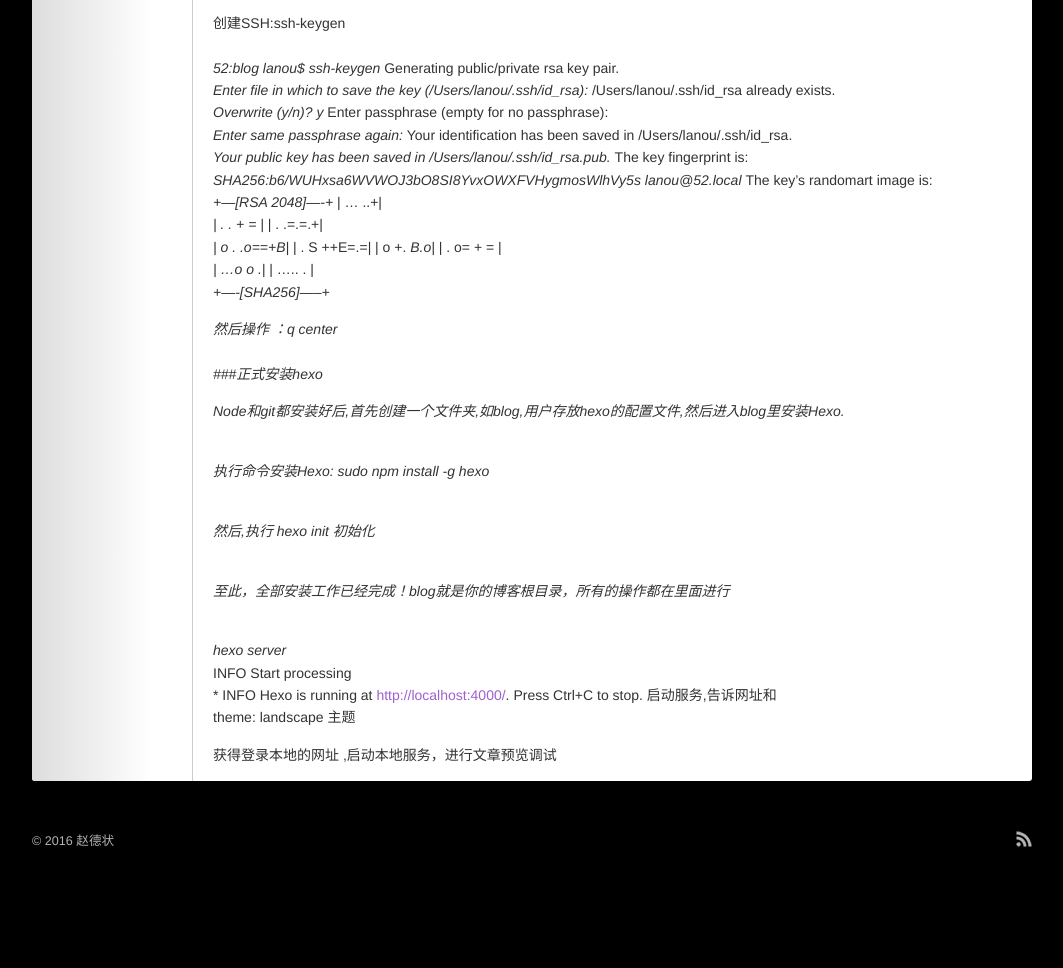
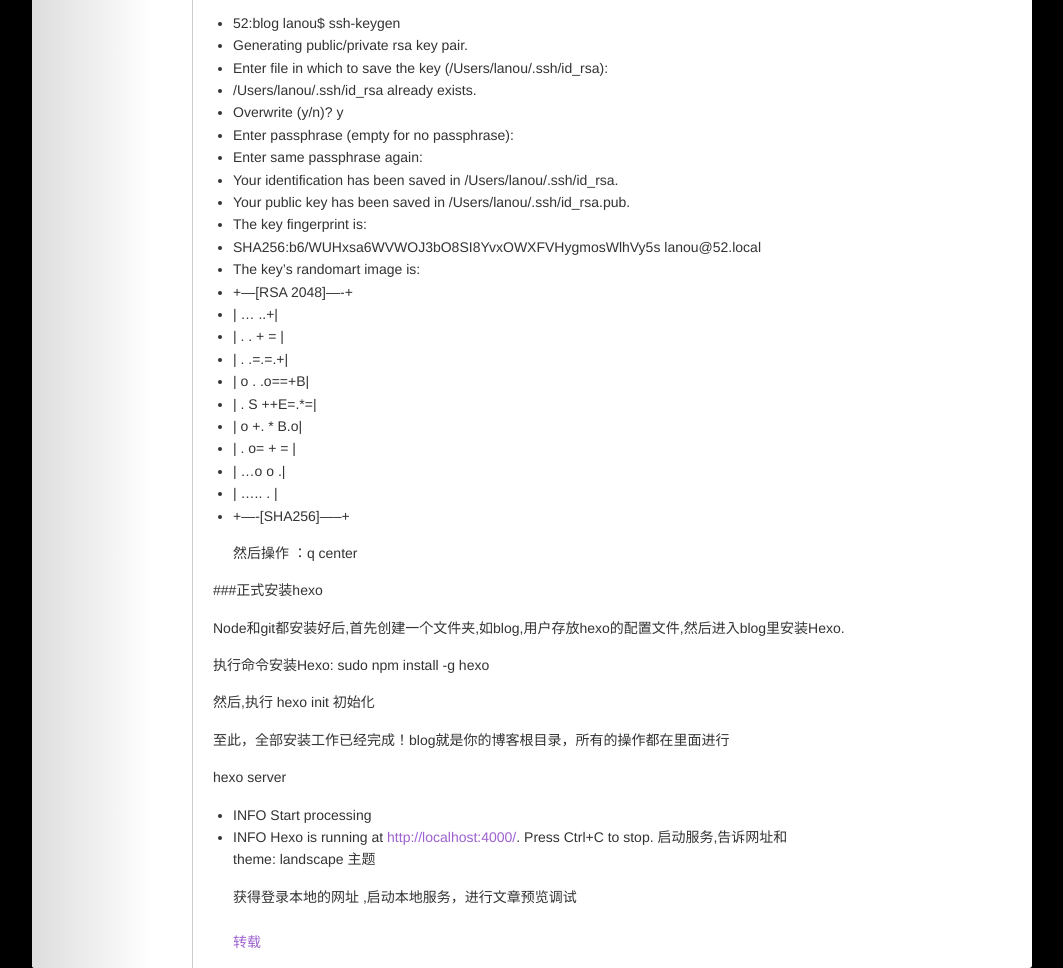
Before and after one commit to 41152419901017/41152419901017.github.io, a plain HTML site: page 2016/05/11/我的第一篇博客/index.html in a window 1280 px wide. Shown: the part 1221-2189 px from the top of the page, without its empty margins (108-1171 px from the left). Before the commit the page ends 2122 px from the top, so only its background shows below. Drawn offline with nearby package versions, Linux system fonts and the light colour scheme.

Commit message:
Site updated: 2016-05-11 22:27:30

```diff
--- a/2016/05/11/我的第一篇博客/index.html
+++ b/2016/05/11/我的第一篇博客/index.html
@@ -58,22 +58,43 @@
 <p>title: hexo+github 搭建自己的博客<br>date: 2016-05-11 15:31:25<br>tags:<br> </p><h3> 正文</h3><br> <p>hexo是一款基于NOde.js的静态博客框架,这篇教程是针对与Mac的,不啰嗦,直接上搭建步骤.<br><br><br> </p><h2>配置环境</h2><br> <em>安装Node</em>（必须）<p></p>
 <p> <img src="/Users/lanou/Desktop/17AAA232-705F-4D09-86D4-C75A0B8BEE11.png" alt="Mou icon"><br> /Users/lanou/Desktop/17AAA232-705F-4D09-86D4-C75A0B8BEE11.png</p>
 <p>####（安装我选择圈圈的稳定版）</p>
-<p>作用：用来生成静态页面</p><br> <p> 到Node.js官网下载</p><br> <p>安装git</p><br> <p>作用：把本地的hexo内容提交到github上去</p><br> <p>安装Xcode就自带有git,我就不多说了。</p><br> <p>申请github</p><br> <p>作用：用来做博客的远程创库、域名、服务器之类的，怎么与本地hexo建立连接等下讲</p><br> <br><br> <p>github账号我也不再啰嗦了，没有的话直接申请就行了，跟一般的注册账号差多多，</p><p><br></p><p>创建SSH:ssh-keygen</p><br><em> 52:blog lanou$ ssh-keygen
-</em> Generating public/private rsa key pair.<br><em> Enter file in which to save the key (/Users/lanou/.ssh/id_rsa):
-</em> /Users/lanou/.ssh/id_rsa already exists.<br><em> Overwrite (y/n)? y
-</em> Enter passphrase (empty for no passphrase):<br><em> Enter same passphrase again:
-</em> Your identification has been saved in /Users/lanou/.ssh/id_rsa.<br><em> Your public key has been saved in /Users/lanou/.ssh/id_rsa.pub.
-</em> The key fingerprint is:<br><em> SHA256:b6/WUHxsa6WVWOJ3bO8SI8YvxOWXFVHygmosWlhVy5s lanou@52.local
-</em> The key’s randomart image is:<br><em> +—[RSA 2048]—-+
-</em> |          … ..+|<br><em> |         . . + = |
-</em> |        .  .=.=.+|<br><em> |       o . .o==+B|
-</em> |      . S ++E=.<em>=|
-</em> |       o +. <em> B.o|
-</em> |      .   o= + = |<br><em> |         …o o .|
-</em> |         ….. . |<br><em> +—-[SHA256]—–+<br> <p> 然后操作 ：q  center<br><br>###正式安装hexo<br></p><p> Node和git都安装好后,首先创建一个文件夹,如blog,用户存放hexo的配置文件,然后进入blog里安装Hexo.</p><br><p>执行命令安装Hexo: sudo npm install -g hexo </p><br><p>然后,执行 hexo init 初始化</p><br><p>至此，全部安装工作已经完成！blog就是你的博客根目录，所有的操作都在里面进行</p><br><p> hexo server </p>
-</em> INFO  Start processing<br>* INFO  Hexo is running at <a href="http://localhost:4000/" target="_blank" rel="external">http://localhost:4000/</a>. Press Ctrl+C to stop. 启动服务,告诉网址和<br>theme: landscape  主题<br><p>获得登录本地的网址 ,启动本地服务，进行文章预览调试</p>
-
-
+<p></p><p>作用：用来生成静态页面</p><br> <p> 到Node.js官网下载</p><br> <p>安装git</p><br> <p>作用：把本地的hexo内容提交到github上去</p><br> <p>安装Xcode就自带有git,我就不多说了。</p><br> <p>申请github</p><br> <p>作用：用来做博客的远程创库、域名、服务器之类的，怎么与本地hexo建立连接等下讲</p><br> <br><br> <p>github账号我也不再啰嗦了，没有的话直接申请就行了，跟一般的注册账号差多多，</p><p></p>
+<p></p><p>创建SSH:ssh-keygen</p><p></p>
+<ul>
+<li>52:blog lanou$ ssh-keygen</li>
+<li>Generating public/private rsa key pair.</li>
+<li>Enter file in which to save the key (/Users/lanou/.ssh/id_rsa):</li>
+<li>/Users/lanou/.ssh/id_rsa already exists.</li>
+<li>Overwrite (y/n)? y</li>
+<li>Enter passphrase (empty for no passphrase):</li>
+<li>Enter same passphrase again:</li>
+<li>Your identification has been saved in /Users/lanou/.ssh/id_rsa.</li>
+<li>Your public key has been saved in /Users/lanou/.ssh/id_rsa.pub.</li>
+<li>The key fingerprint is:</li>
+<li>SHA256:b6/WUHxsa6WVWOJ3bO8SI8YvxOWXFVHygmosWlhVy5s lanou@52.local</li>
+<li>The key’s randomart image is:</li>
+<li>+—[RSA 2048]—-+</li>
+<li>|          … ..+|</li>
+<li>|         . . + = |</li>
+<li>|        .  .=.=.+|</li>
+<li>|       o . .o==+B|</li>
+<li>|      . S ++E=.*=|</li>
+<li>|       o +. * B.o|</li>
+<li>|      .   o= + = |</li>
+<li>|         …o o .|</li>
+<li>|         ….. . |</li>
+<li>+—-[SHA256]—–+<br><p> 然后操作 ：q  center  </p></li>
+</ul>
+<p>###正式安装hexo</p>
+<p></p><p> Node和git都安装好后,首先创建一个文件夹,如blog,用户存放hexo的配置文件,然后进入blog里安装Hexo.</p><p></p>
+<p></p><p>执行命令安装Hexo: sudo npm install -g hexo </p><p></p>
+<p></p><p>然后,执行 hexo init 初始化</p><p></p>
+<p></p><p>至此，全部安装工作已经完成！blog就是你的博客根目录，所有的操作都在里面进行</p><p></p>
+<p></p><p> hexo server </p><p></p>
+<ul>
+<li>INFO  Start processing</li>
+<li>INFO  Hexo is running at <a href="http://localhost:4000/" target="_blank" rel="external">http://localhost:4000/</a>. Press Ctrl+C to stop. 启动服务,告诉网址和<br>theme: landscape  主题<br><p>获得登录本地的网址 ,启动本地服务，进行文章预览调试</p><br><a href="http://www.jianshu.com/p/465830080ea9#" target="_blank" rel="external">转载</a></li>
+</ul>
 
 
 
```
Also changed, not shown: archives/2016/05/index.html (+3 -3 lines), archives/2016/index.html (+3 -3 lines), archives/index.html (+3 -3 lines), index.html (+37 -16 lines).
